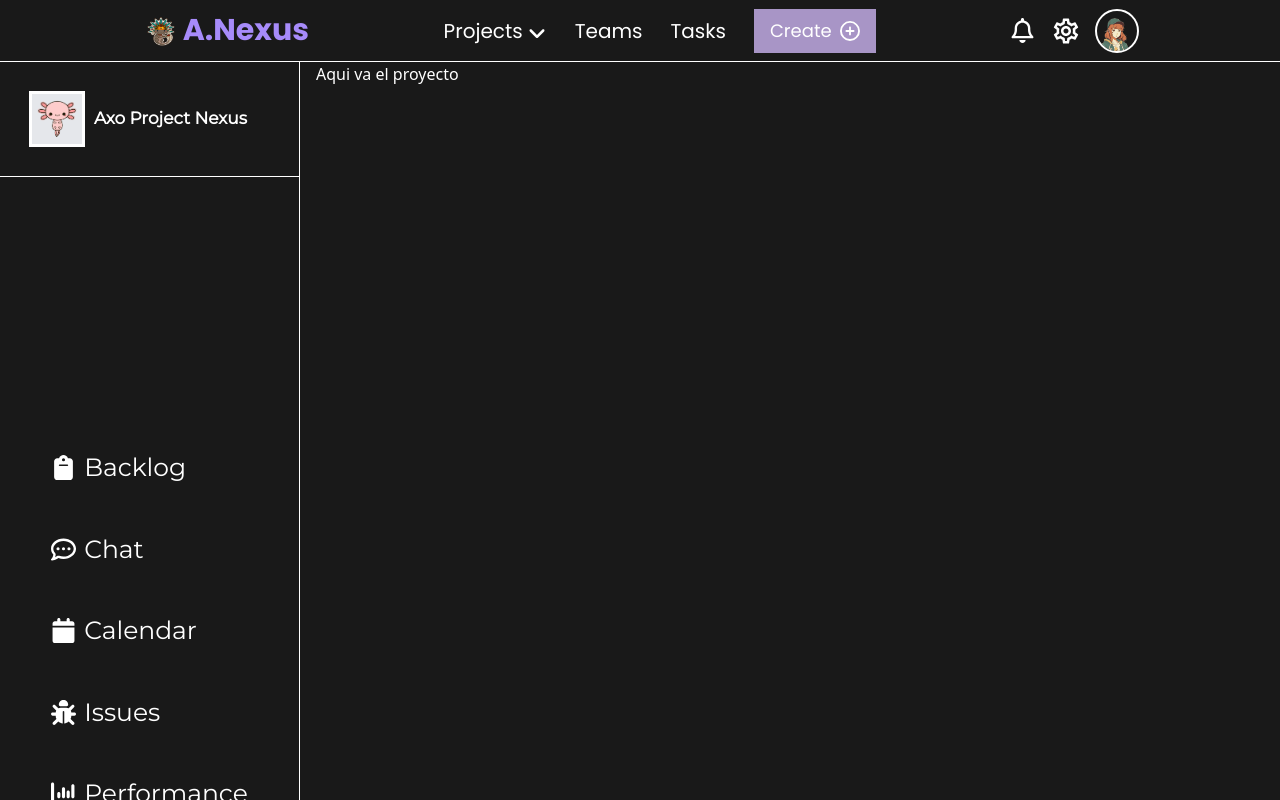
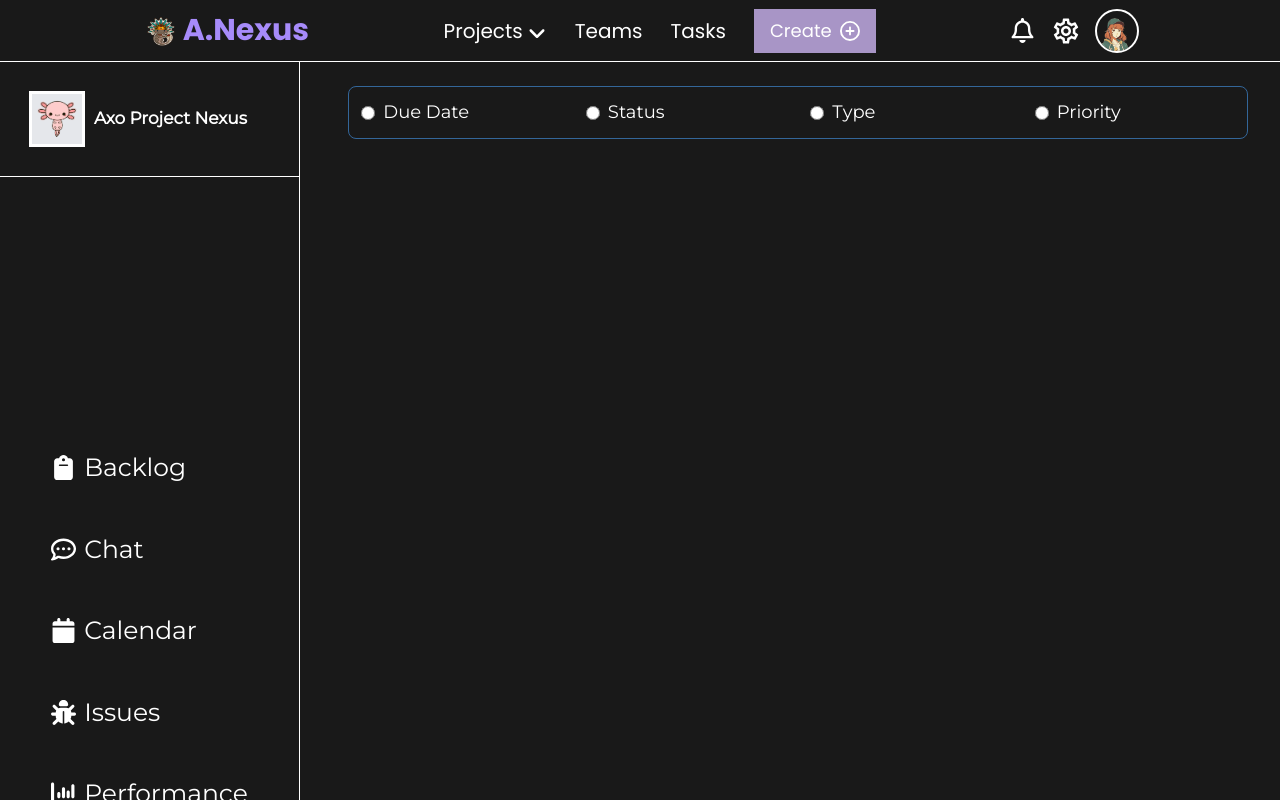
Before and after one commit to ArmandoAlmanza/Axo-Proyect-Nexus, a React (Vite) app in the folder client/: page /dashboard in a window 1280 px wide. Shown: the top 800 px of the page. Built offline with nearby package versions, Linux system fonts and the light colour scheme.

Commit message:
add the filter bar

```diff
--- a/client/src/components/Dashboard/ProjectView.tsx
+++ b/client/src/components/Dashboard/ProjectView.tsx
@@ -1,6 +1,7 @@
 import clsx from "clsx";
 import useScreenSize from "../../hooks/useScreenSize";
 import DashboardNav from "./DashboardNav";
+import FilterBar from "../tasks/FilterBar";
 /*
  * This will be the main view when you enter the app (not the loggin or landing page)
  * This component call some other, Like
@@ -19,7 +20,7 @@ const ProjectView = () => {
             })}
         >
             {screenSize.width > 800 ? <DashboardNav /> : ""}
-            <h1>Aqui va el proyecto</h1>
+            <FilterBar />
         </main>
     );
 };
--- a/client/src/components/projects/ProjectIcon.tsx
+++ b/client/src/components/projects/ProjectIcon.tsx
@@ -1,11 +1,22 @@
+import clsx from "clsx";
+import { twMerge } from "tailwind-merge";
+
 interface Props {
     title: string;
     img: string;
+    className?: string;
 }
 
-const ProjectIcon = ({ title, img }: Props) => {
+const ProjectIcon = ({ title, img, className }: Props) => {
     return (
-        <article className="container font-secondary flex content-center items-center gap-3 border-b border-b-white py-8">
+        <article
+            className={twMerge(
+                clsx(
+                    "container font-secondary flex content-center items-center gap-3 border-b border-b-white py-8",
+                    className
+                )
+            )}
+        >
             <img
                 className="size-[50px] outline outline-offset bg-gray-200 select-none"
                 src={img === "" ? "/axo_little.png" : img}
--- /dev/null
+++ b/client/src/components/tasks/FilterBar.tsx
@@ -0,0 +1,94 @@
+import useScreenSize from "../../hooks/useScreenSize";
+import ProjectIcon from "../projects/ProjectIcon";
+
+const FilterBar = () => {
+    const screenSize = useScreenSize();
+    return (
+        <div className="flex flex-col items-center">
+            {screenSize.width < 800 ? (
+                <ProjectIcon
+                    title="Axo Project Nexus"
+                    img=""
+                    className="border border-white w-fit p-2 mt-3"
+                />
+            ) : (
+                ""
+            )}
+
+            <div className="container my-6 font-secondary w-full mx-auto">
+                <ul className="border items-center w-full font-medium text-white border-bluebell-300 rounded-lg flex justify-evenly">
+                    <li className="w-full">
+                        <div className="flex items-center ps-3">
+                            <input
+                                id="horizontal-list-radio-license"
+                                type="radio"
+                                value=""
+                                name="list-radio"
+                                className="w-4 h-4"
+                            />
+                            <label
+                                htmlFor="horizontal-list-radio-license"
+                                className="w-full py-3 ms-2 text-[18px] font-medium text-white"
+                            >
+                                Due Date
+                            </label>
+                        </div>
+                    </li>
+                    <li className="w-full">
+                        <div className="flex items-center ps-3">
+                            <input
+                                id="horizontal-list-radio-id"
+                                type="radio"
+                                value=""
+                                name="list-radio"
+                                className="w-4 h-4"
+                            />
+                            <label
+                                htmlFor="horizontal-list-radio-id"
+                                className="w-full py-3 ms-2 text-[18px] font-medium text-white"
+                            >
+                                Status
+                            </label>
+                        </div>
+                    </li>
+                    <li className="w-full">
+                        <div className="flex items-center ps-3">
+                            <input
+                                id="horizontal-list-radio-military"
+                                type="radio"
+                                value=""
+                                name="list-radio"
+                                className="w-4 h-4"
+                            />
+                            <label
+                                htmlFor="horizontal-list-radio-military"
+                                className="w-full py-3 ms-2 text-[18px] font-medium text-white"
+                            >
+                                Type
+                            </label>
+                        </div>
+                    </li>
+                    <li className="w-full">
+                        <div className="flex items-center ps-3">
+                            <input
+                                id="horizontal-list-radio-passport"
+                                type="radio"
+                                value=""
+                                name="list-radio"
+                                className="w-4 h-4"
+                            />
+                            <label
+                                htmlFor="horizontal-list-radio-passport"
+                                className="w-full py-3 ms-2 text-[18px] font-medium text-white"
+                            >
+                                Priority
+                            </label>
+                        </div>
+                    </li>
+                </ul>
+            </div>
+        </div>
+    );
+};
+
+export default FilterBar;
```
